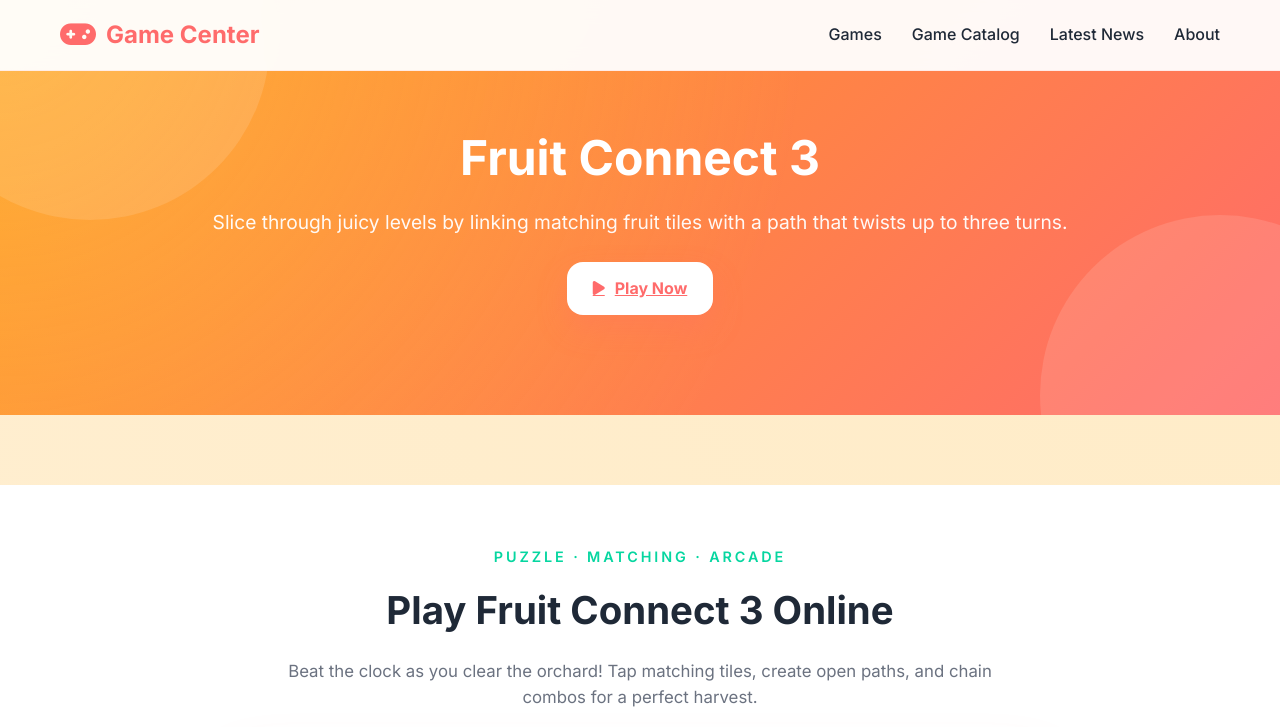
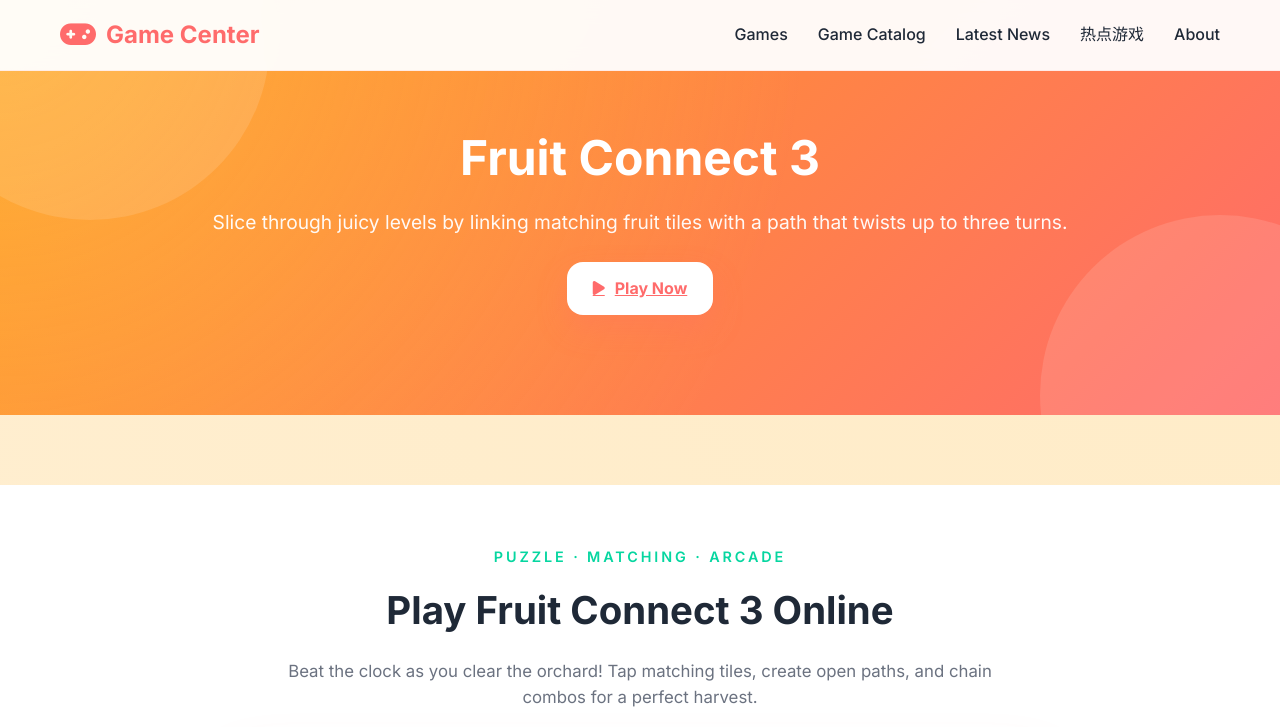
Before and after one commit to youxunzhang/fruitconnect, a plain HTML site: page index.html in a window 1280 px wide. Shown: the top 727 px of the page. Drawn offline with Linux system fonts and the light colour scheme.

Commit message:
Add hotspot game link to homepage menu

```diff
--- a/index.html
+++ b/index.html
@@ -23,6 +23,7 @@
                 <a href="#games" class="nav-link active">Games</a>
                 <a href="games.html#catalog" class="nav-link">Game Catalog</a>
                 <a href="news.html" class="nav-link">Latest News</a>
+                <a href="https://hotspotgame.online" class="nav-link" target="_blank" rel="noopener">热点游戏</a>
                 <a href="#about" class="nav-link">About</a>
             </div>
             <div class="nav-toggle" id="nav-toggle">
```
